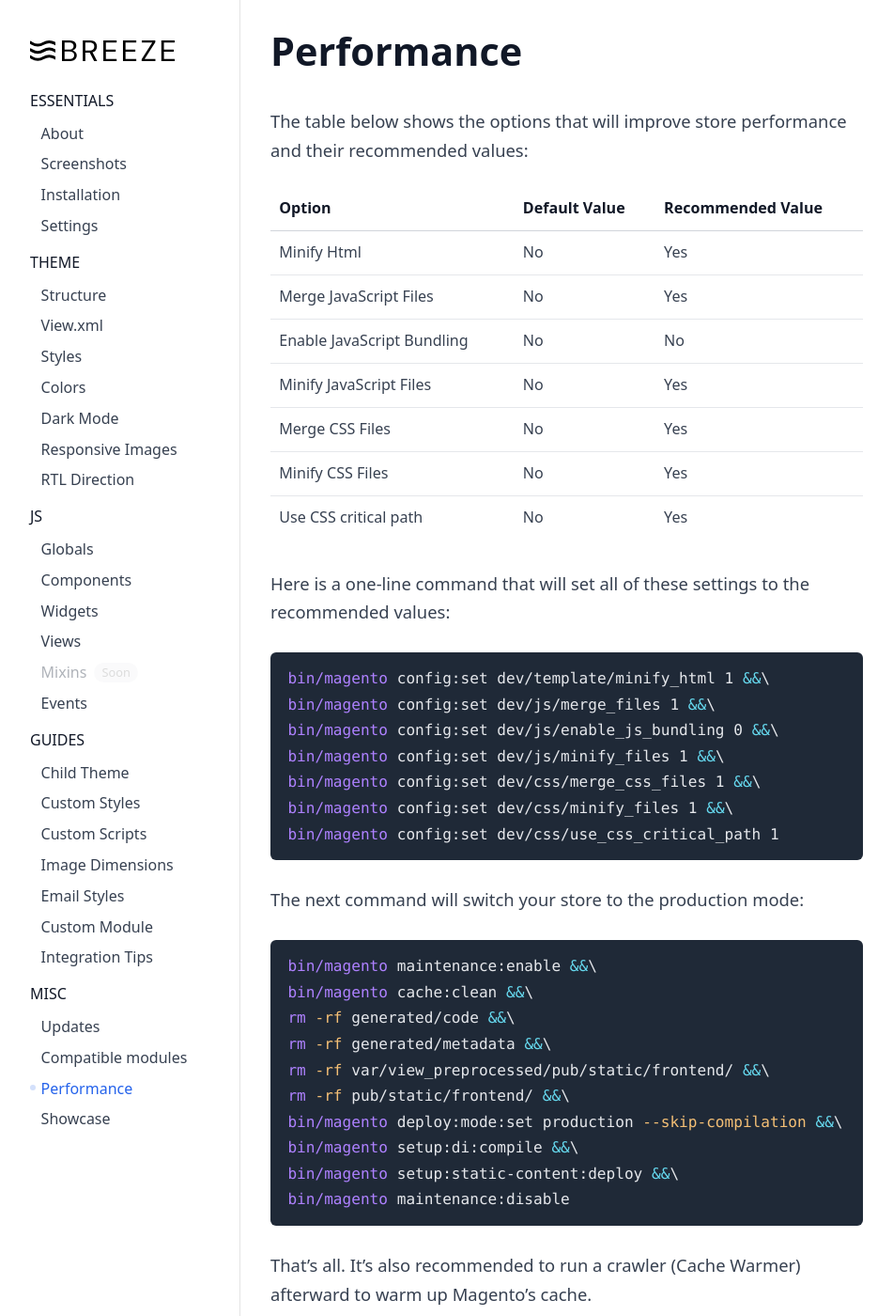
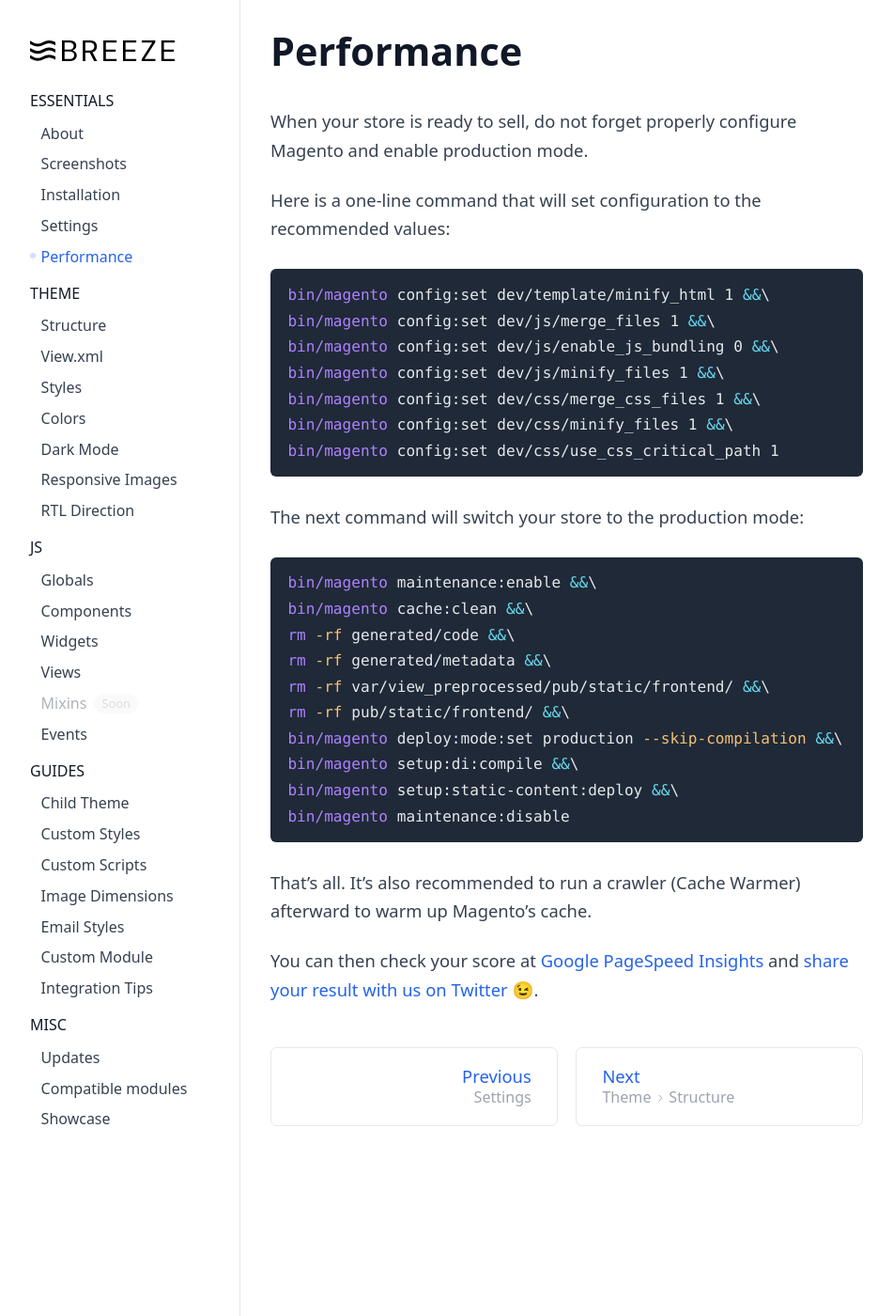
Before and after one commit to breezefront/breezefront.com, a Jekyll site: the page built from collections/_essentials/performance.md, in a window 1280 px wide and 1400 px high. Shown: the whole window at 94% size, without its empty margins (0-951 px from the left). Built offline with Jekyll 4.4.1, drawn with Linux system fonts in a browser that asks for light colours; some of the changed text lies outside the part shown.

Commit message:
Move performance to essentials

````diff
--- a/collections/_misc/performance.md
+++ b/collections/_essentials/performance.md
@@ -7,20 +7,10 @@ order: 400
 
 # Performance
 
-The table below shows the options that will improve store performance and their
-recommended values:
+When your store is ready to sell, do not forget properly configure Magento
+and enable production mode.
 
-Option                      | Default Value | Recommended Value
-----------------------------|---------------|-------------------
-Minify Html                 | No            | Yes
-Merge JavaScript Files      | No            | Yes
-Enable JavaScript Bundling  | No            | No
-Minify JavaScript Files     | No            | Yes
-Merge CSS Files             | No            | Yes
-Minify CSS Files            | No            | Yes
-Use CSS critical path       | No            | Yes
-
-Here is a one-line command that will set all of these settings to the recommended
+Here is a one-line command that will set configuration to the recommended
 values:
 
 ```powershell
````
